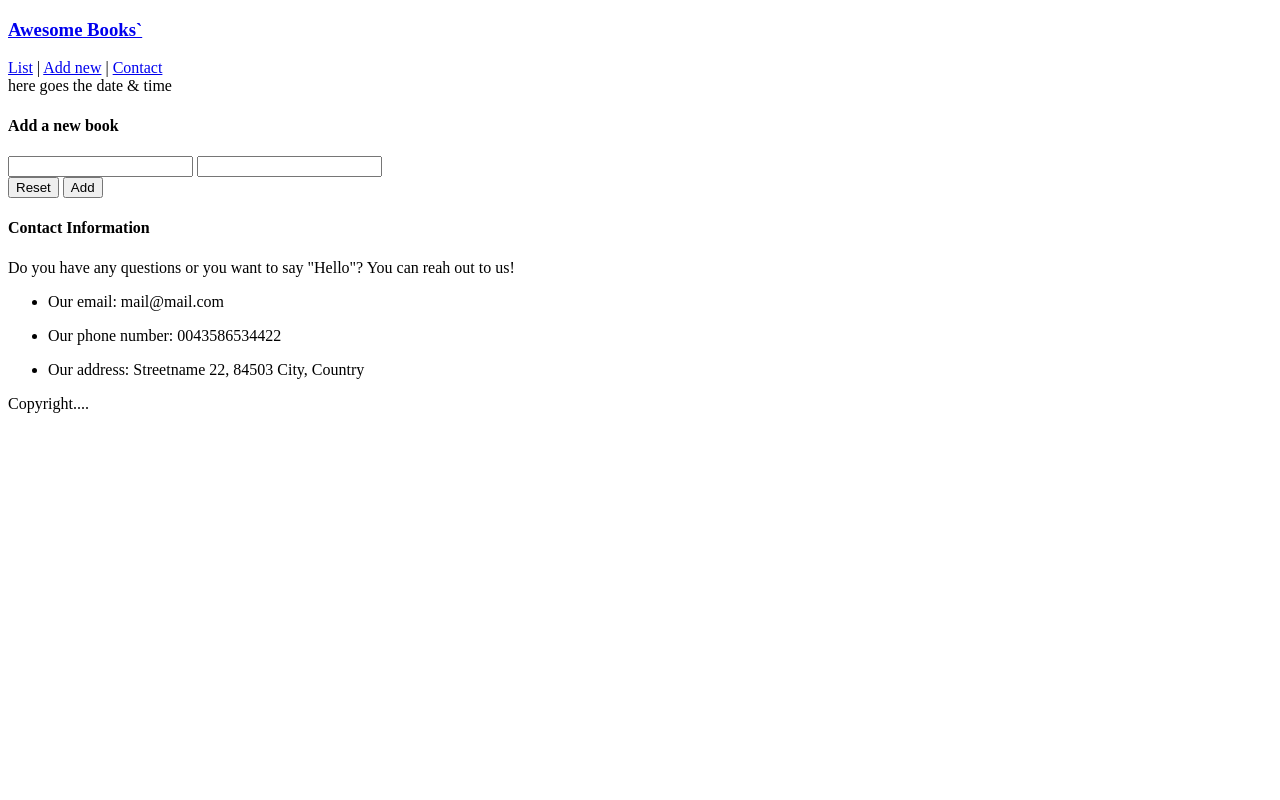
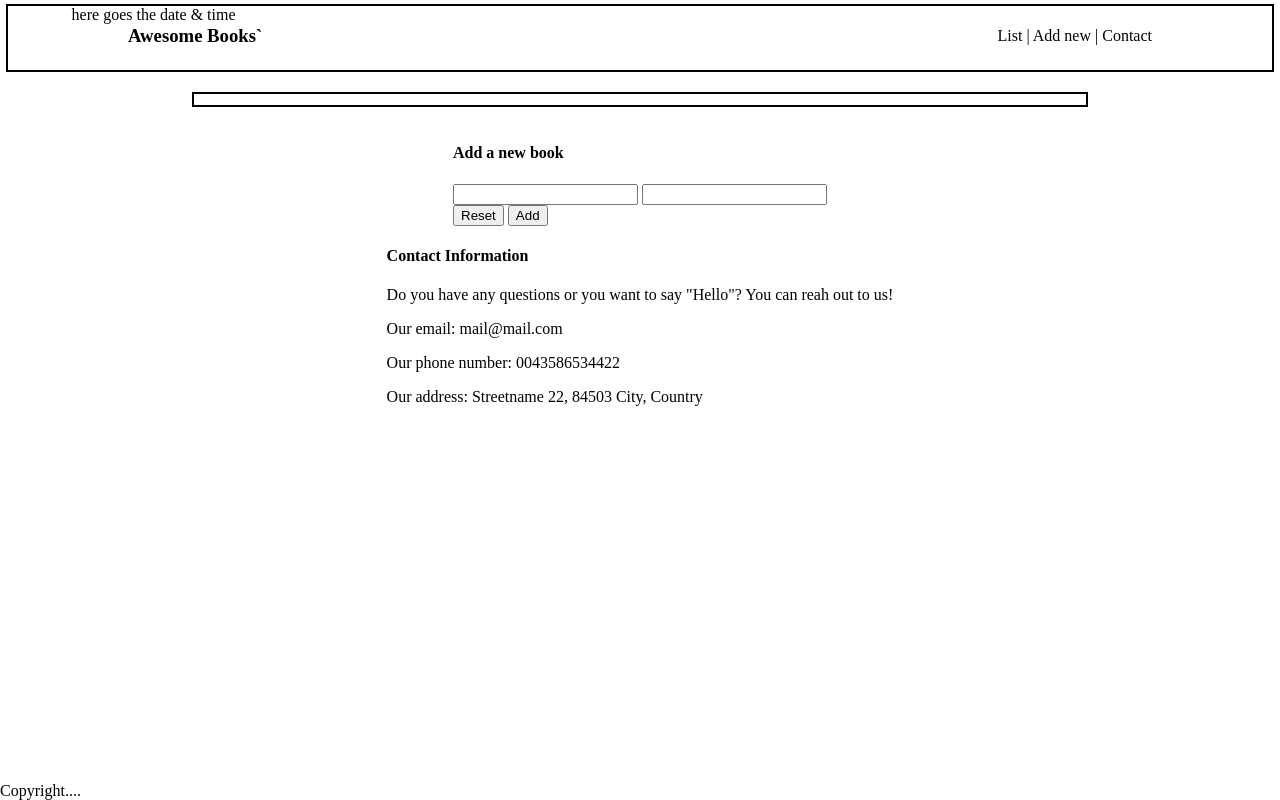
Before and after one commit to memelopez/awesome-books-ES6, a website: page index.html in a window 1280 px wide. Drawn offline with Linux system fonts and the light colour scheme.

Commit message:
Add styles for nav, footer and book list

```diff
--- a/index.css
+++ b/index.css
@@ -1 +1,124 @@
-/* ./index.css - for styles */
+/* /index.css - for ALL of the styles */
+
+* {
+  box-sizing: border-box;
+}
+
+body {
+  margin: 0;
+  overflow-x: hidden;
+  position: relative;
+  min-height: calc(100vh - 10px);
+}
+
+ul {
+  list-style: none;
+  padding: 0;
+}
+
+a {
+  text-decoration: none;
+  color: black;
+}
+
+/* Resusable classes */
+
+.smT {
+  font-size: 0.5em;
+}
+
+.mdT {
+  font-size: 1.15em;
+}
+
+.bgT {
+  font-size: 1.35em;
+}
+
+/* header */
+
+header {
+  margin: 0.25em 0.35em;
+  padding: 0 4em;
+  border: 2px solid black;
+  height: 68px;
+  z-index: 1;
+  background-color: white;
+}
+
+nav {
+  display: flex;
+  justify-content: space-between;
+  align-items: center;
+  position: fixed;
+  top: 0.8%;
+  right: 10%;
+  left: 10%;
+  z-index: 2;
+}
+
+.rightNavLinks > span {
+  margin: 0 1em;
+}
+
+/* main content */
+
+.mainContent {
+  display: flex;
+  flex-direction: column;
+  justify-content: center;
+  align-items: center;
+}
+
+.luxonDateTime {
+  align-self: flex-end;
+  margin-right: 3em;
+}
+
+/* list */
+
+.list {
+  width: 70%;
+  margin: auto;
+}
+
+.list ul {
+  border: 2px solid black;
+  padding: 0.35em;
+}
+
+.listItem {
+  display: flex;
+  align-items: center;
+  justify-content: space-between;
+  padding: 0.15em 0.55em;
+}
+
+ul#bookList li:nth-child(odd) {
+  background-color: rgb(201, 199, 199);
+}
+
+.rmv {
+  background-color: white;
+  padding: 0.35em;
+  border: 1.5px solid black;
+}
+
+/* footer */
+
+footer {
+  position: fixed;
+  bottom: 0;
+  right: 0;
+  left: 0;
+  background-color: white;
+}
+
+.insideFooter {
+  height: 50px;
+  margin: 0.25em 0.35em;
+  border: 1.5px solid black;
+  display: flex;
+  align-items: center;
+  padding: 0 1em;
+}
```
